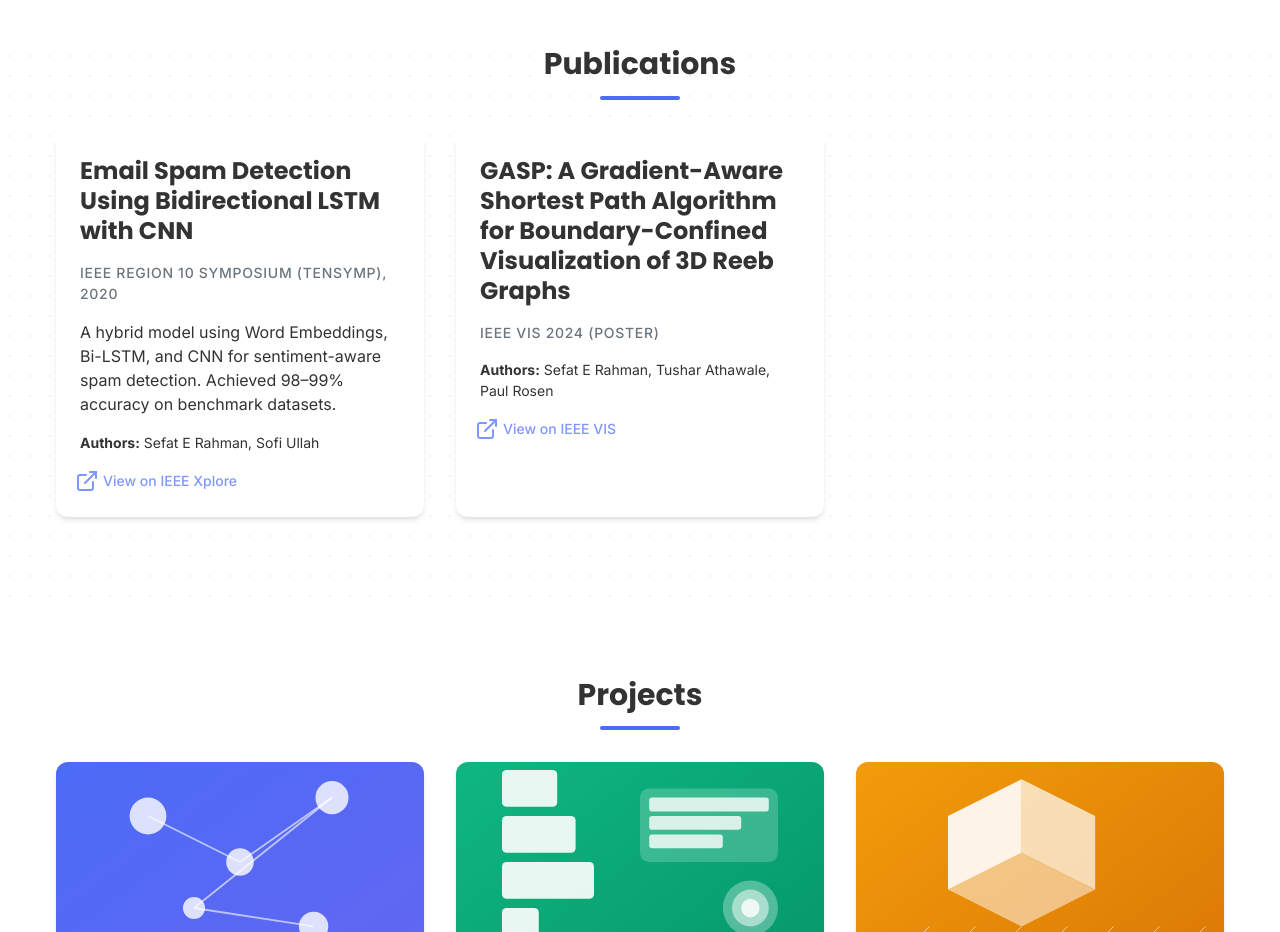
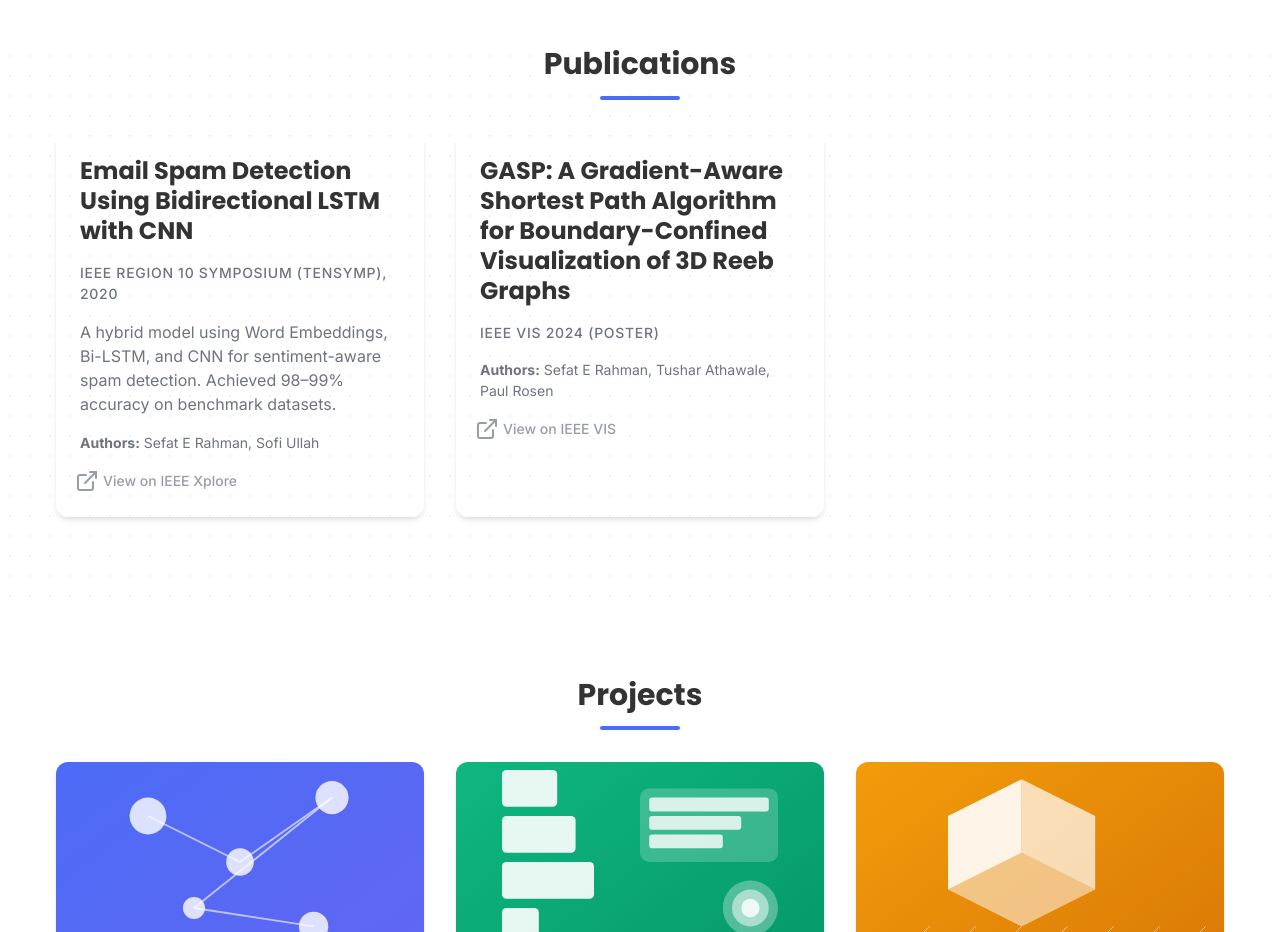
Before and after one commit to sefat-rahman/sefat-rahman.github.io, a website: page index.html in a window 1280 px wide. Shown: the part 3020-3952 px from the top of the page. Drawn offline with nearby package versions, Linux system fonts and the light colour scheme.

Commit message:
Fix SASS deprecation warnings and make publication cards clickable
- Migrated from @import to @use syntax to fix SASS deprecation warnings
- Added missing font-size-xs variable to fix compilation error
- Made publication cards clickable with proper external links
- Added hover effects and visual indicators for clickable cards
- Added comprehensive link reset styles to prevent blue underlines
- Updated all SCSS files to use modern @use syntax with proper namespacing

```diff
--- a/scss/_animations.scss
+++ b/scss/_animations.scss
@@ -1,5 +1,5 @@
 @use "sass:color";
-@import 'variables';
+@use 'variables' as *;
 
 // Fade-in animation
 @keyframes fadeIn {
--- a/scss/_components.scss
+++ b/scss/_components.scss
@@ -1,5 +1,5 @@
 @use "sass:color";
-@import 'variables';
+@use 'variables' as *;
 
 // Buttons
 .btn {
@@ -73,14 +73,33 @@
 
 // Publication card styles
 .publication-card {
-  text-decoration: none;
-  color: inherit;
+  text-decoration: none !important;
+  color: inherit !important;
   display: block;
 
+  // Remove all default link styling
+  &, &:hover, &:focus, &:active, &:visited {
+    text-decoration: none !important;
+    color: inherit !important;
+    border: none !important;
+    outline: none !important;
+  }
+
+  // Ensure all child elements inherit proper colors
+  * {
+    color: inherit !important;
+    text-decoration: none !important;
+  }
+
+  h3, h4, h5, h6 {
+    color: var(--text-color) !important;
+  }
+
+  p, span, div {
+    color: var(--text-secondary) !important;
+  }
+
   &:hover {
-    text-decoration: none;
-    color: inherit;
-
     .publication-link-indicator {
       opacity: 1;
       transform: translateX(0);
@@ -592,3 +611,24 @@
   padding: $spacing-xs $spacing-md;
   font-size: $font-size-sm;
 }
+
+// Additional link reset for GitHub Pages compatibility
+a.publication-card,
+a.publication-card:link,
+a.publication-card:visited,
+a.publication-card:hover,
+a.publication-card:active {
+  text-decoration: none !important;
+  color: inherit !important;
+  border-bottom: none !important;
+  background: none !important;
+}
+
+// Ensure all nested elements in publication cards don't inherit link styles
+.card .publication-card,
+.publication-card .card-body,
+.publication-card .card-title,
+.publication-card .card-text {
+  color: inherit !important;
+  text-decoration: none !important;
+}
--- a/scss/_layout.scss
+++ b/scss/_layout.scss
@@ -1,5 +1,5 @@
 @use "sass:color";
-@import 'variables';
+@use 'variables' as *;
 
 // Reset and base styles
 * {
--- a/scss/_theme.scss
+++ b/scss/_theme.scss
@@ -1,5 +1,5 @@
 @use "sass:color";
-@import 'variables';
+@use 'variables' as *;
 
 // Light theme
 :root {
--- a/scss/_typography.scss
+++ b/scss/_typography.scss
@@ -1,5 +1,5 @@
 @use "sass:color";
-@import 'variables';
+@use 'variables' as *;
 
 // Base typography
 body {
--- a/scss/main.scss
+++ b/scss/main.scss
@@ -1,14 +1,14 @@
-// Import variables first
-@import 'variables';
+// Use modern @use syntax instead of deprecated @import
+@use 'variables' as *;
 
 // Import base styles
-@import 'layout';
-@import 'typography';
+@use 'layout';
+@use 'typography';
 
 // Import components and themes
-@import 'components';
-@import 'theme';
-@import 'animations';
+@use 'components';
+@use 'theme';
+@use 'animations';
 
 // Any additional custom styles
 .hero {
```
Also changed, not shown: css/main.css, 1 other file.
